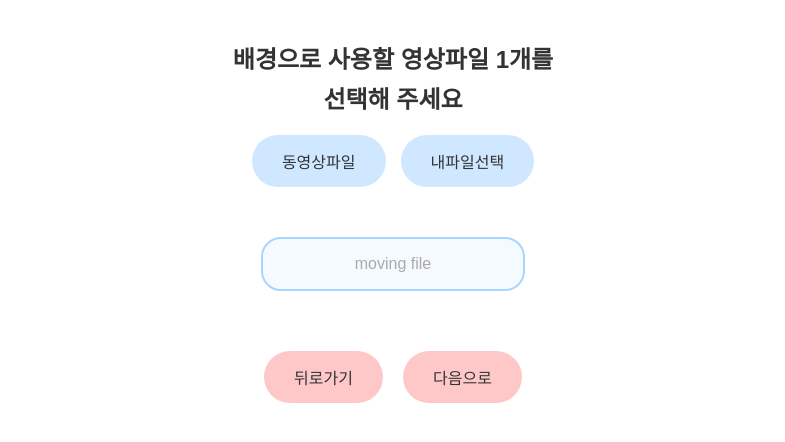
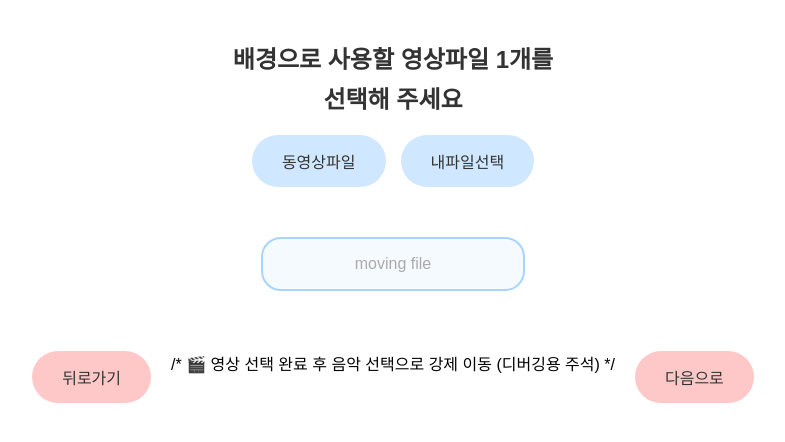
Before and after one commit to xeon-243859/ppongtok-app, a React (Vite) app: page /video/select in a window 1280 px wide. Shown: the top 442 px of the page, without its empty margins (247-1032 px from the left). Built offline with nearby package versions, Linux system fonts and the light colour scheme.

Commit message:
📝 chore: 의미 없는 주석 추가로 Vercel 변경 감지 유도

```diff
--- a/src/pages/VideoSelectPage.jsx
+++ b/src/pages/VideoSelectPage.jsx
@@ -46,7 +46,7 @@ const VideoSelectPage = () => {
     setSelectedVideo(url);
     localStorage.setItem("selected-video", url);
     console.log("✅ 영상 저장됨:", url);
-    navigate("/music/select");
+    navigate("/video");
   };
 
   const handleDelete = () => {
@@ -84,6 +84,7 @@ const VideoSelectPage = () => {
 
       <div className="video-button-nav">
         <button onClick={() => navigate(-1)}>뒤로가기</button>
+        /* 🎬 영상 선택 완료 후 음악 선택으로 강제 이동 (디버깅용 주석) */
         <button onClick={() => navigate("/music/select")}>다음으로</button>
       </div>
     </div>
```
